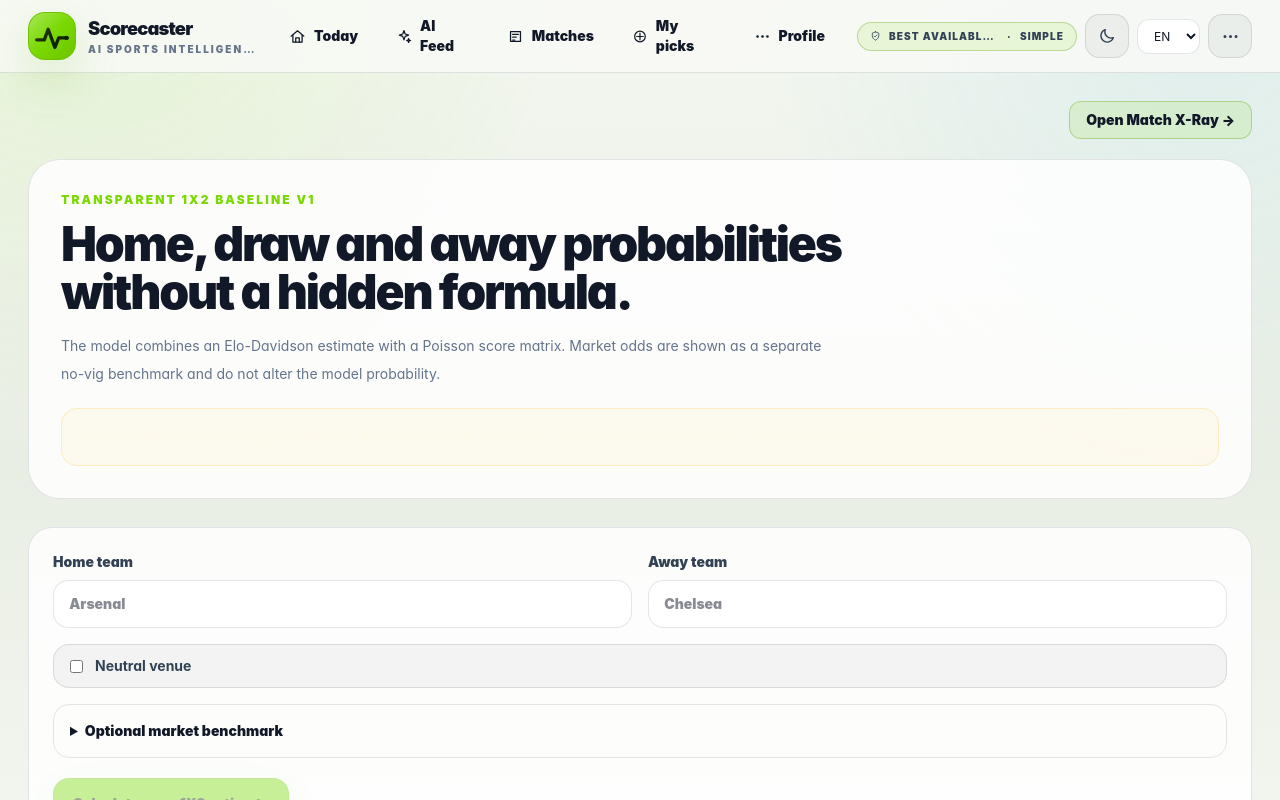
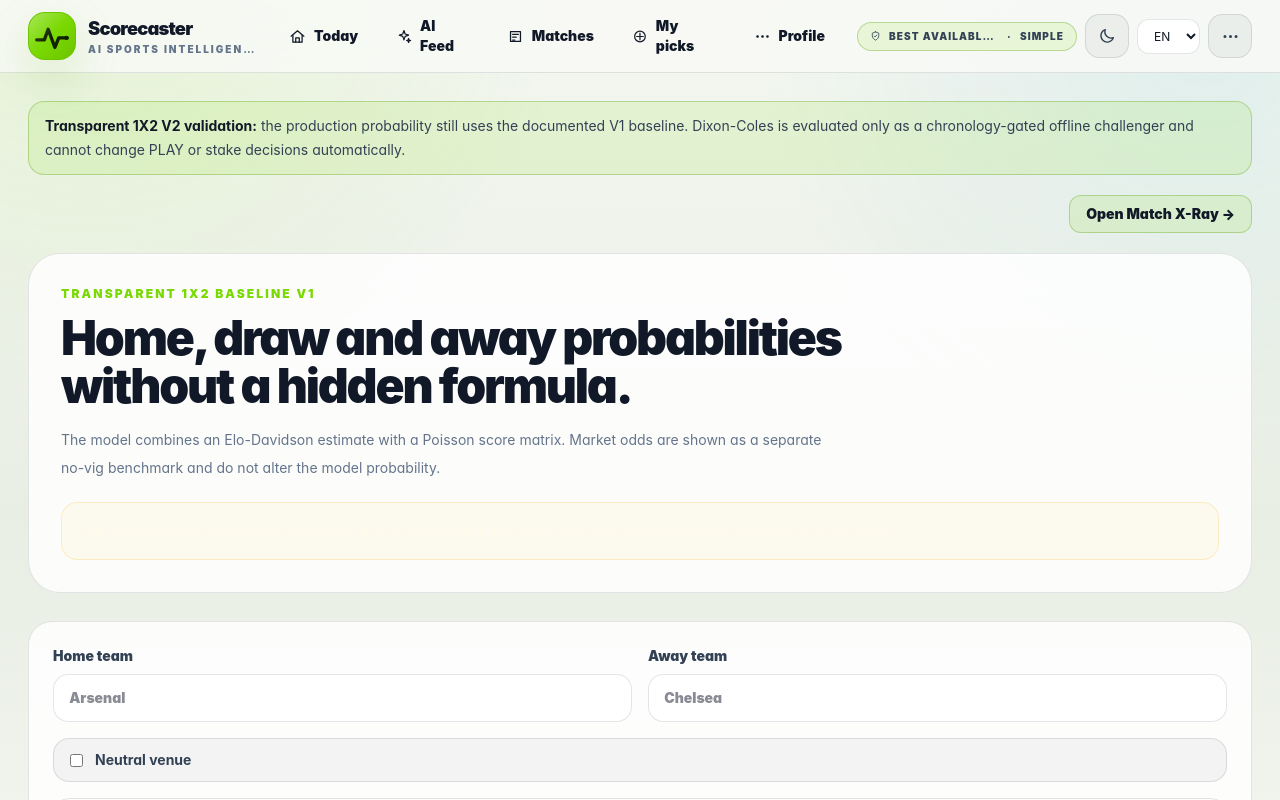
Before and after one commit to vv-glitchhub/scorecaster, a Next.js app: page /probabilities in a window 1280 px wide. Shown: the top 800 px of the page. Built offline with nearby package versions, Linux system fonts and the light colour scheme.

Commit message:
Expose Transparent 1X2 V2 validation status

```diff
--- a/app/probabilities/page.jsx
+++ b/app/probabilities/page.jsx
@@ -3,12 +3,16 @@
 
 export const metadata = {
   title: "Transparent 1X2 probabilities | Scorecaster",
-  description: "Open Elo-Davidson and Poisson pre-match home, draw and away probability calculations."
+  description: "Open Elo-Davidson and Poisson pre-match home, draw and away probability calculations with chronology-safe V2 challenger validation."
 };
 
 export default function ProbabilitiesPage() {
   return (
     <div className="space-y-5">
+      <section className="rounded-2xl border border-[var(--sc-brand-border)] bg-[var(--sc-brand-soft)] px-4 py-3 text-sm leading-6 text-[var(--sc-text-secondary)]">
+        <strong className="text-[var(--sc-text)]">Transparent 1X2 V2 validation:</strong>{" "}
+        the production probability still uses the documented V1 baseline. Dixon-Coles is evaluated only as a chronology-gated offline challenger and cannot change PLAY or stake decisions automatically.
+      </section>
       <div className="flex justify-end">
         <Link href="/xray" className="rounded-xl border border-[var(--sc-brand-border)] bg-[var(--sc-brand-soft)] px-4 py-2 text-sm font-black text-[var(--sc-text)] hover:border-[var(--sc-brand)]">
           Open Match X-Ray →
```
